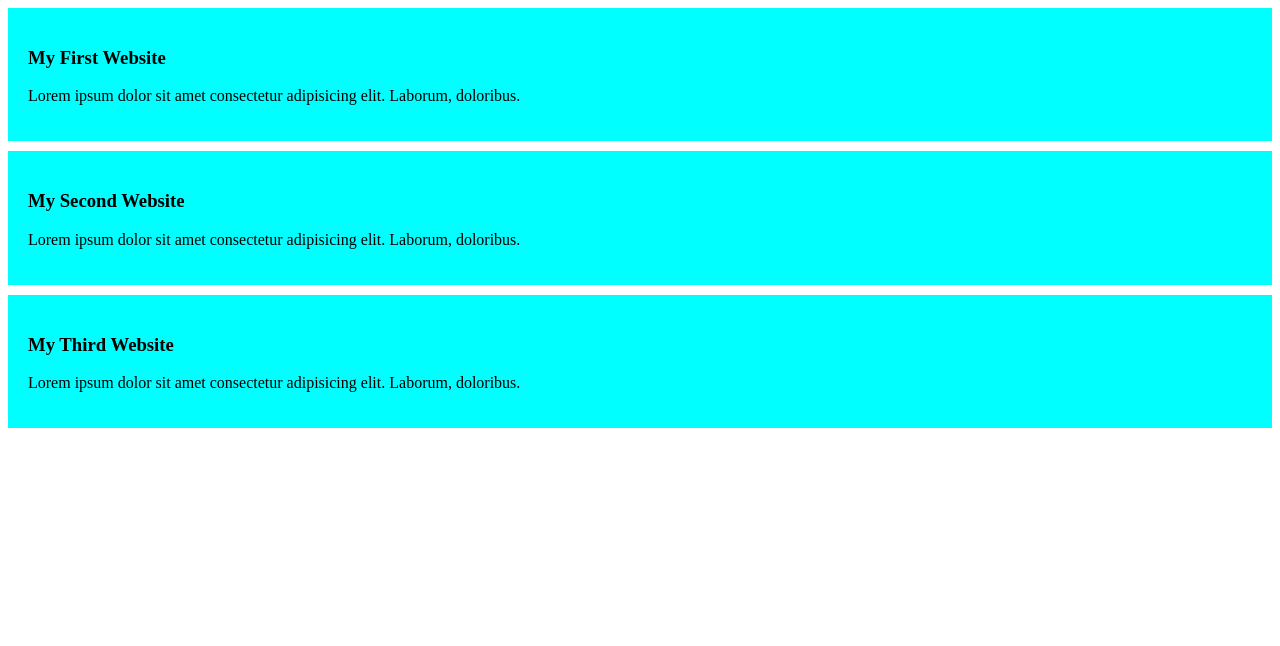
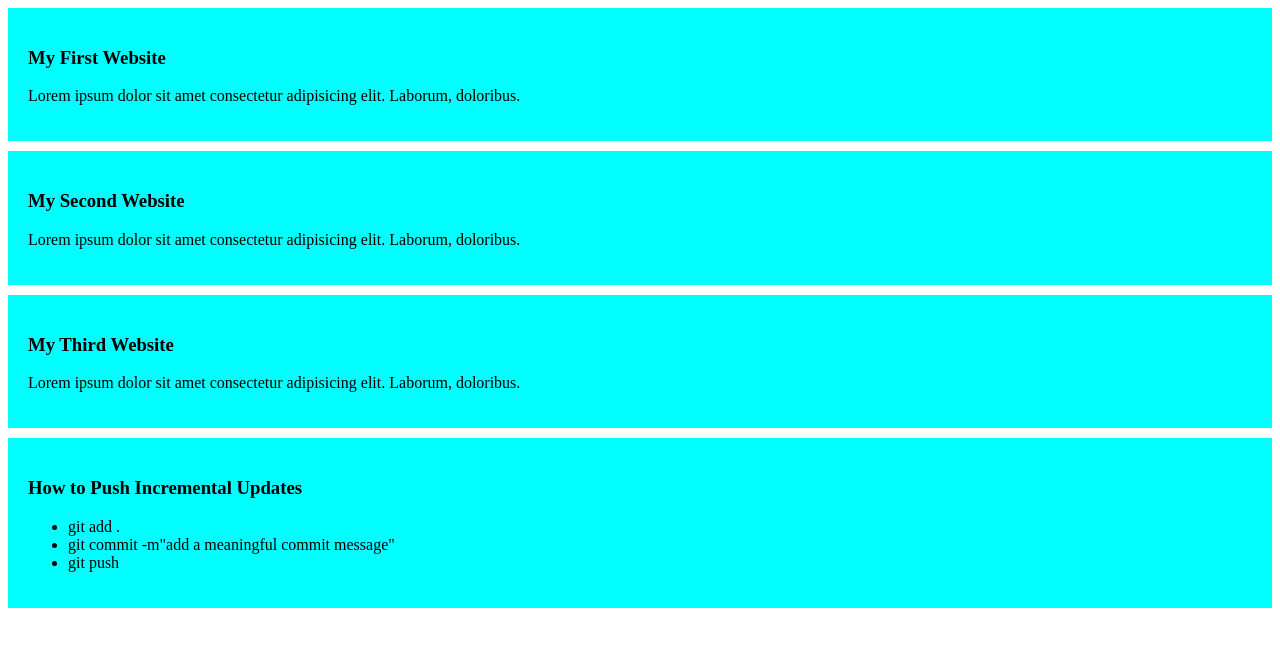
Before and after one commit to kingkortobbobimur/my-simple-website, a plain HTML site: page index.html in a window 1280 px wide. Drawn offline with Linux system fonts and the light colour scheme.

Commit message:
how to push git

```diff
--- a/index.html
+++ b/index.html
@@ -19,5 +19,13 @@
         <h3>My Third Website</h3>
         <p>Lorem ipsum dolor sit amet consectetur adipisicing elit. Laborum, doloribus.</p>
     </div>
+    <div>
+        <h3>How to Push Incremental Updates</h3>
+        <ul>
+            <li>git add .</li>
+            <li>git commit -m"add a meaningful commit message"</li>
+            <li>git push</li>
+        </ul>
+    </div>
 </body>
 </html>
```
